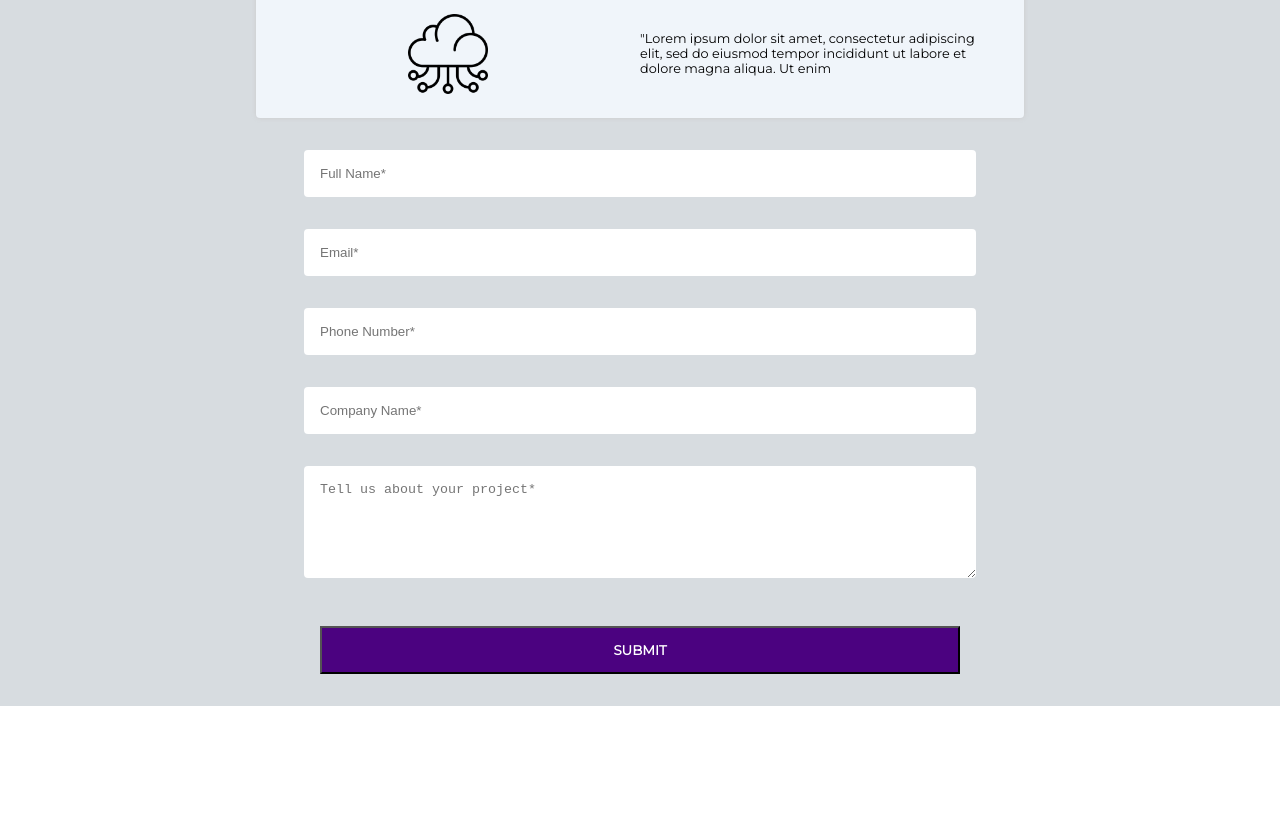
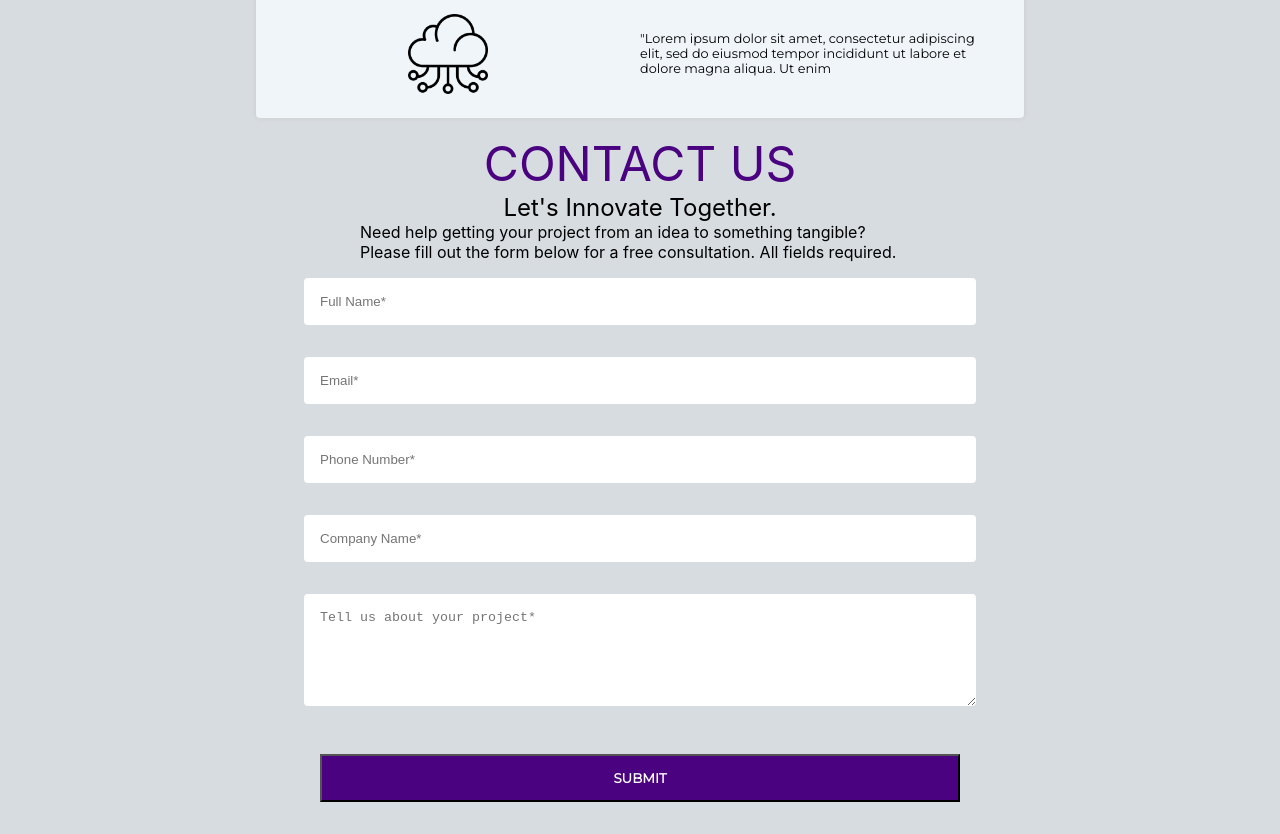
Before and after one commit to AmbushProtected/AmbushProtected.github.io, a React (Create React App) app: page / in a window 1280 px wide. Shown: the part 1360-2194 px from the top of the page. Before the commit the page ends 2066 px from the top, so only its background shows below. Built offline with nearby package versions, Linux system fonts and the light colour scheme.

Commit message:
add header and copy to contact form

```diff
--- a/src/ContactForm.css
+++ b/src/ContactForm.css
@@ -1,3 +1,8 @@
+.contact-form-container {
+  display: flex;
+  flex-wrap: wrap;
+  justify-content: center;
+}
 .form-container {
   display: flex;
   flex-direction: column;
@@ -41,3 +46,22 @@
   color: white;
   margin: 2rem;
 }
+
+.form-header {
+  font-size: 3rem;
+  color: #4b0280;
+}
+
+.form-copy-container {
+  display: flex;
+  flex-direction: column;
+  align-items: center;
+}
+
+.form-copy-header {
+  font-size: 1.5rem;
+}
+
+.form-copy {
+  width: 70%;
+}
--- a/src/ContactForm.js
+++ b/src/ContactForm.js
@@ -61,6 +61,15 @@ class ContactForm extends Component {
   render() {
     return (
       <div className="contact-form-container">
+        <div className="form-header">CONTACT US</div>
+        <div className="form-copy-container">
+          <div className="form-copy-header">Let's Innovate Together.</div>
+          <div className="form-copy">
+            Need help getting your project from an idea to something tangible?
+            Please fill out the form below for a free consultation. All fields
+            required.
+          </div>
+        </div>
         <form onSubmit={this.handleSubmit} className="form-container">
           <input
             type="text"
```
